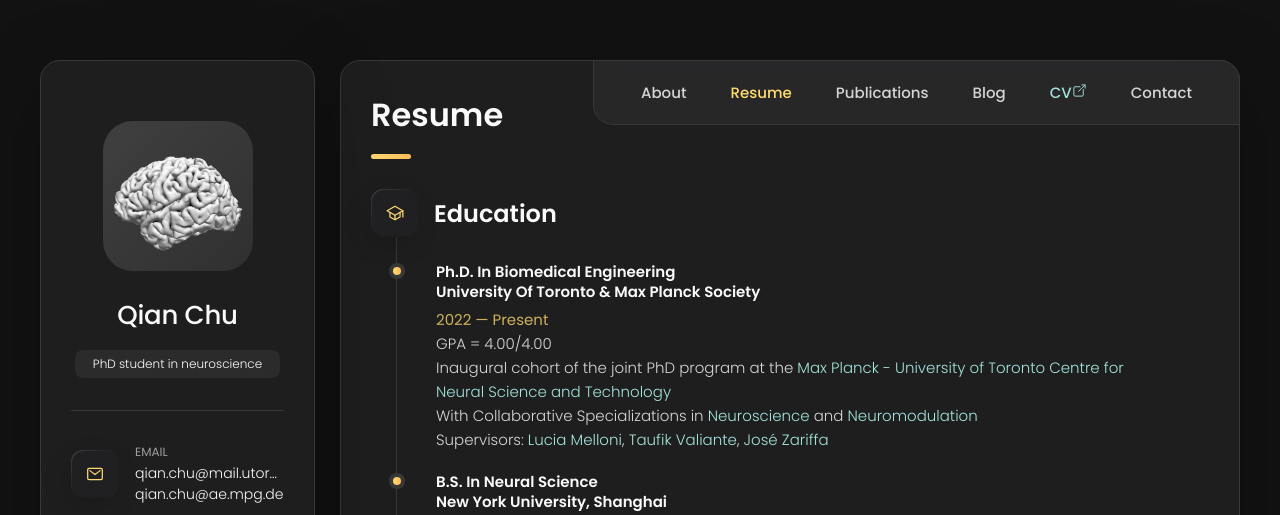
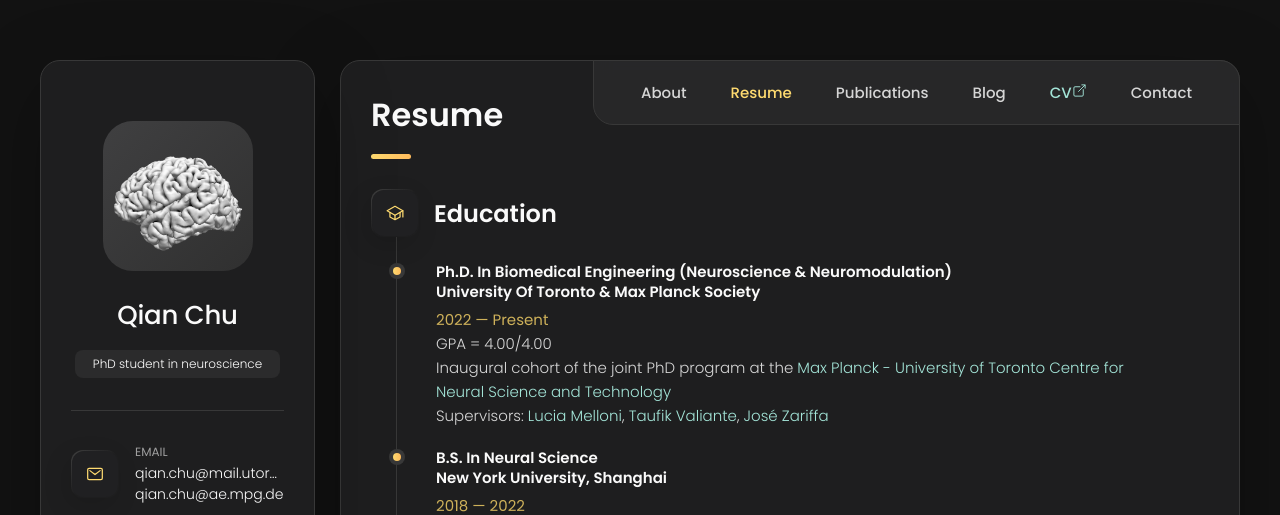
Before and after one commit to JGHartel/qian-chu.github.io, a plain HTML site: page index.html in a window 1280 px wide. Both pictures are taken after a click on the button "Resume". Shown: the top 515 px of the page. Drawn offline with nearby package versions, Linux system fonts and the light colour scheme.

Commit message:
Update index.html

```diff
--- a/index.html
+++ b/index.html
@@ -541,7 +541,7 @@
             <li class="timeline-item">
 
               <h4 class="h4 timeline-item-title">
-                Ph.D. in Biomedical Engineering<br>
+                Ph.D. in Biomedical Engineering (Neuroscience & Neuromodulation)<br>
                 University of Toronto & Max Planck Society
               </h4>
 
@@ -552,11 +552,6 @@
                 Inaugural cohort of the joint PhD program at the
                 <a href="https://mpc.utoronto.ca/" style="display: inline;">
                   Max Planck - University of Toronto Centre for Neural Science and Technology</a><br>
-                With Collaborative Specializations in
-                <a href="http://www.neuroscience.utoronto.ca/" style="display: inline;">
-                  Neuroscience</a> and
-                <a href="https://www.engineering.utoronto.ca/research-innovation/research-institutes-and-centres/crania-neuromodulation-institute-cnmi/" style="display: inline;">
-                  Neuromodulation</a><br>
                 Supervisors:
                 <a href="https://www.aesthetics.mpg.de/en/the-institute/people/lucia-melloni-en.html" style="display: inline;">
                   Lucia Melloni</a>,
```
